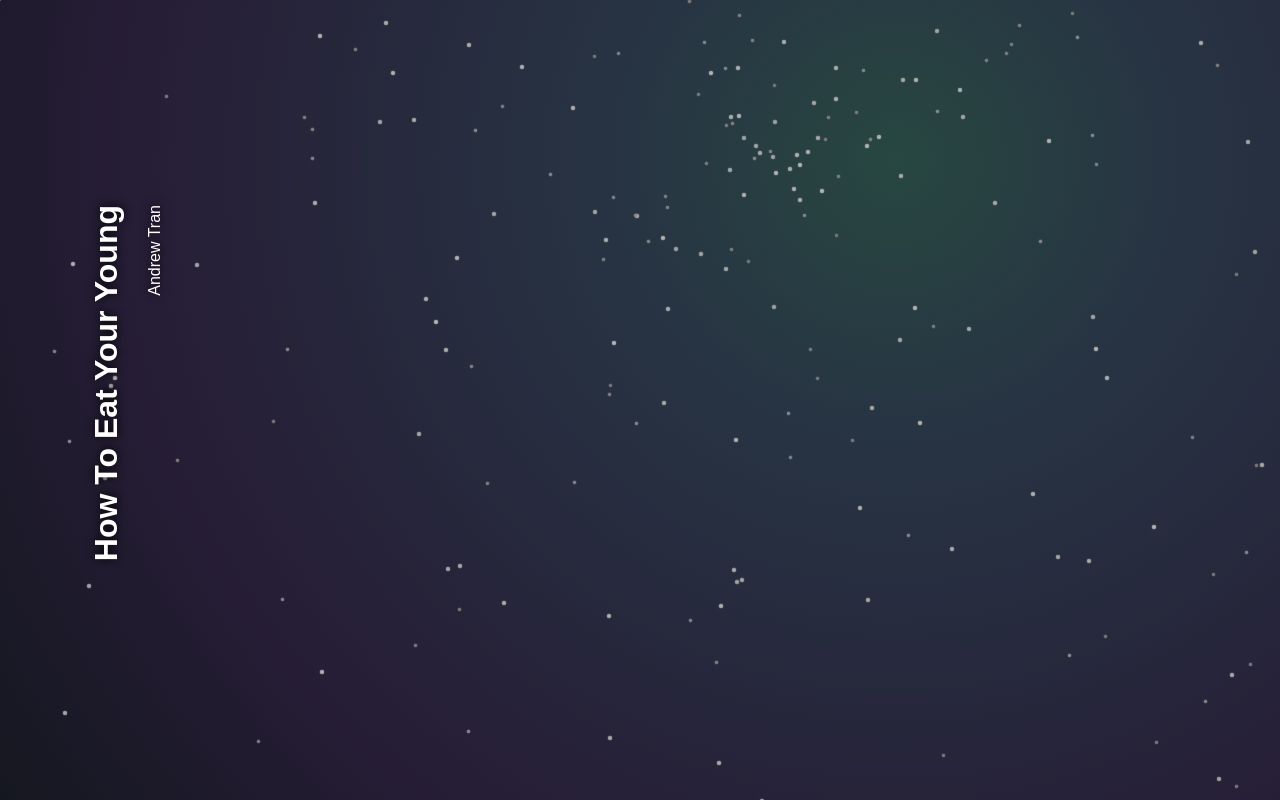
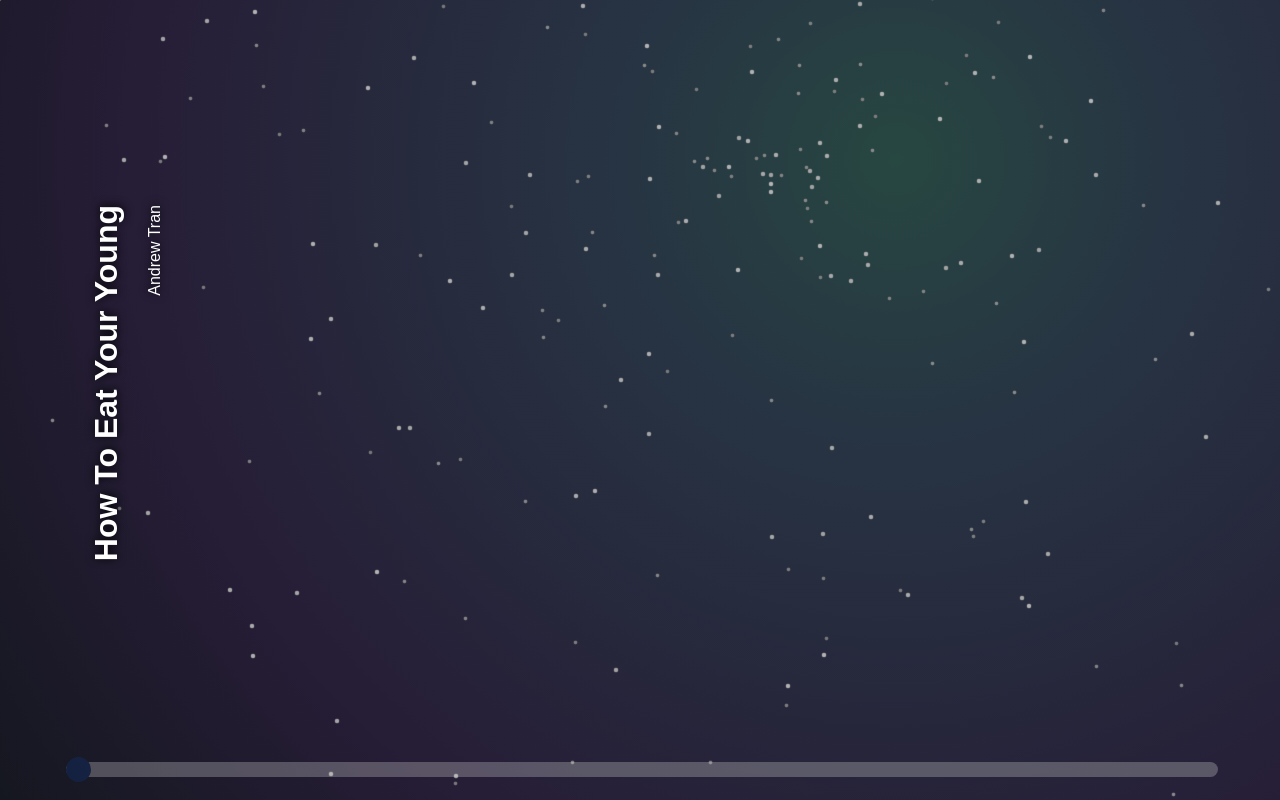
Before and after one commit to Glaycia/Website, a plain HTML site: page index.html in a window 1280 px wide. Drawn offline with nearby package versions, Linux system fonts and the light colour scheme; a web font is replaced by a local one.

Commit message:
Added Slider

```diff
--- a/index.html
+++ b/index.html
@@ -6,10 +6,16 @@
 
 <html>
 
+    <div class="slidecontainer">
+        <input type="range" min="1" max="100" value="1" class="slider" id="progress">
+    </div>
+
     <head>
         <title>website</title>
         <link rel="stylesheet" href="styles.css">
         <link rel="stylesheet" href="https://use.typekit.net/oov2wcw.css">
+        <script src="https://code.jquery.com/jquery-2.1.1.js"></script>
+        <script src="https://code.jquery.com/ui/1.11.1/jquery-ui.js"></script>
         <script src="parallax.js"></script>
     </head>
 
--- a/parallax.js
+++ b/parallax.js
@@ -1,5 +1,7 @@
 var portrait = false;
 var orbit = [0.6, 0.2, -20]
+
+var slider = document.getElementById("progress");
 
 var num_dots = 500;
 texts = [
@@ -134,6 +136,19 @@ function clamp(x, min, max){
 
 document.body.addEventListener('mousewheel', MouseWheelHandler, false);
 document.body.addEventListener('resize', ResizeHandler, false);
+
+function updateSlider(){
+    slider.setAttribute("min", 0);
+    slider.setAttribute("max", texts.length);
+
+    slider.value = text_position;
+
+    slider.oninput = function(){
+        if(this.value > 0.5 && this.value < texts.length - 0.5){
+            text_position = Math.floor(this.value) + 0.5;
+        }
+    }
+}
 
 function rotateAllDots(wheelDelta){
     lines = wheelDelta/120.0;
@@ -303,6 +318,7 @@ function exectuteLoop(){
             scrollDirection = 0;
         }
     }
+    updateSlider();
     rotateImages();
     rotateText(scrollDirection * (travelVelocity));
     rotateAllDots(dotPassiveRotation);
--- a/styles.css
+++ b/styles.css
@@ -107,3 +107,52 @@ body{
     --queue_id: -1;
     opacity: 0;
   }
+
+.slidecontainer{
+  position: absolute;
+  width: calc(90vw);
+  height: 5%;
+
+  top: calc(95vh);
+  left: 5%;
+}
+
+.slider {
+  -webkit-appearance: none;
+  appearance: none;
+  width: 100%;
+  height: 15px;
+
+  top: 0%;
+  left: 0%;
+
+  background: #d3d3d3;
+  outline: none;
+  opacity: 0.3;
+  -webkit-transition: .2s;
+  transition: opacity .2s;
+
+  border-radius: 7.5px;
+}
+
+.slider:hover {
+  opacity: 0.6;
+}
+
+.slider::-webkit-slider-thumb {
+  -webkit-appearance: none;
+  appearance: none;
+  width: 25px;
+  height: 25px;
+  border-radius: 50%;
+  background: #0d3a83;
+  cursor: pointer;
+}
+
+.slider::-moz-range-thumb {
+  width: 25px;
+  height: 25px;
+  border-radius: 50%;
+  background: #0d3a83;
+  cursor: pointer;
+}
```
